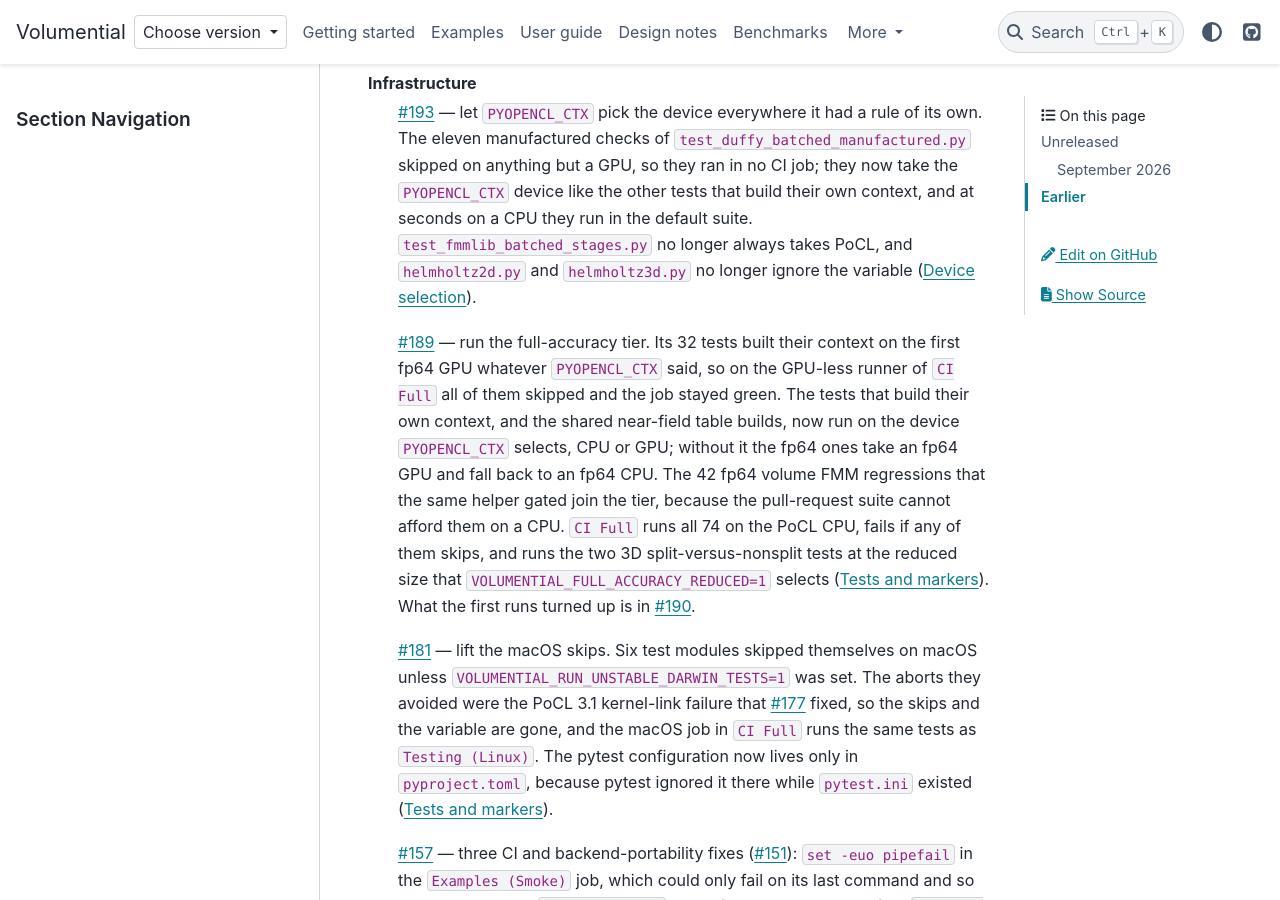
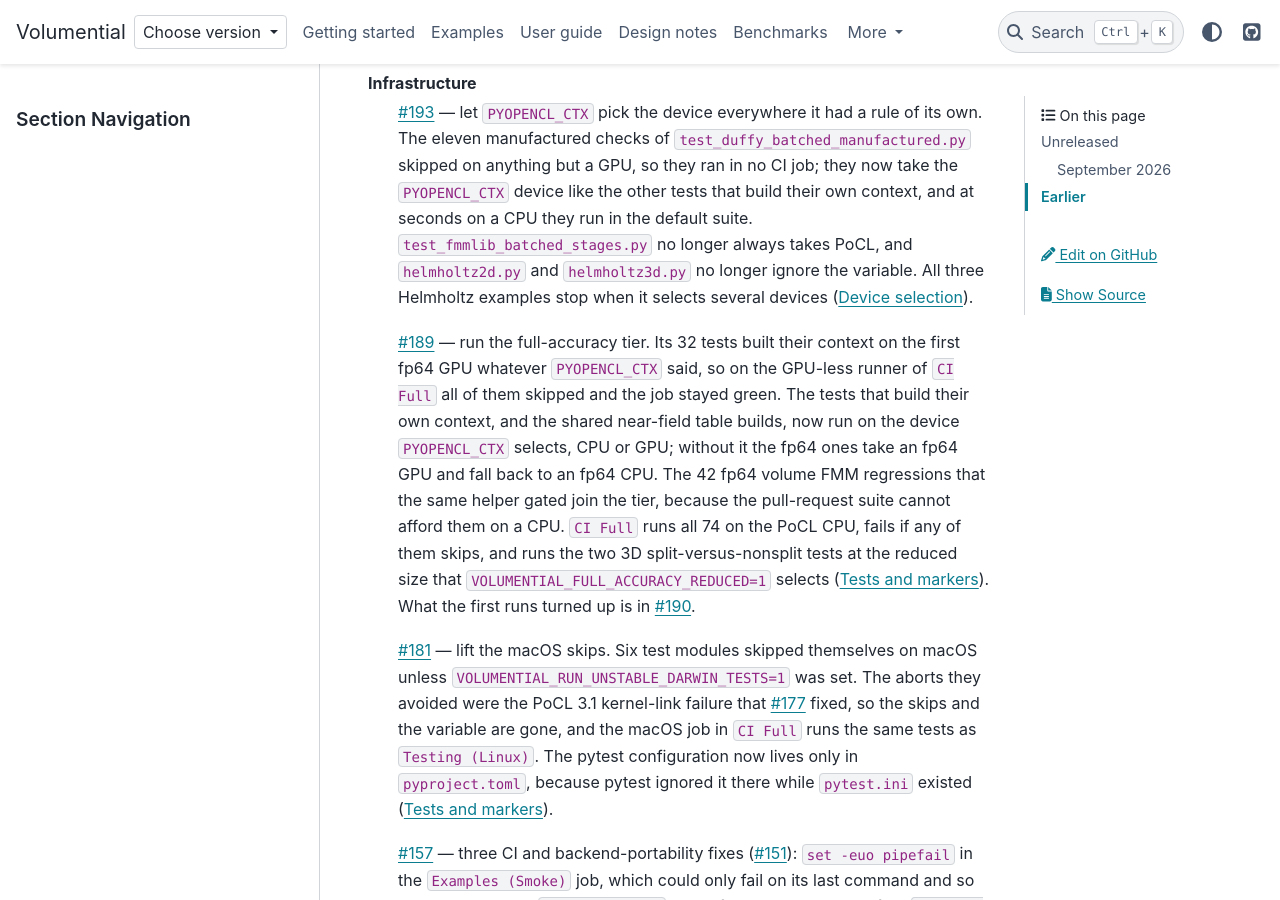
Before and after one commit to xywei/volumential, a Sphinx documentation site: the page built from doc/source/changelog.md, in a window 1280 px wide and 900 px high, scrolled down 2253 px. Built offline with Sphinx 7.4.7 and the PyData theme 0.15.4, drawn with Linux system fonts in a browser that asks for light colours.

Commit message:
docs: say in the changelog that the Helmholtz examples reject several devices

```diff
--- a/doc/source/changelog.md
+++ b/doc/source/changelog.md
@@ -94,7 +94,8 @@ Infrastructure
   other tests that build their own context, and at seconds on a CPU they run in
   the default suite. `test_fmmlib_batched_stages.py` no longer always takes
   PoCL, and `helmholtz2d.py` and `helmholtz3d.py` no longer ignore the
-  variable ({doc}`getting-started/device-selection`).
+  variable. All three Helmholtz examples stop when it selects several devices
+  ({doc}`getting-started/device-selection`).
 : [#189](https://github.com/xywei/volumential/pull/189) — run the
   full-accuracy tier. Its 32 tests built their context on the first fp64 GPU
   whatever `PYOPENCL_CTX` said, so on the GPU-less runner of `CI Full` all of
```
